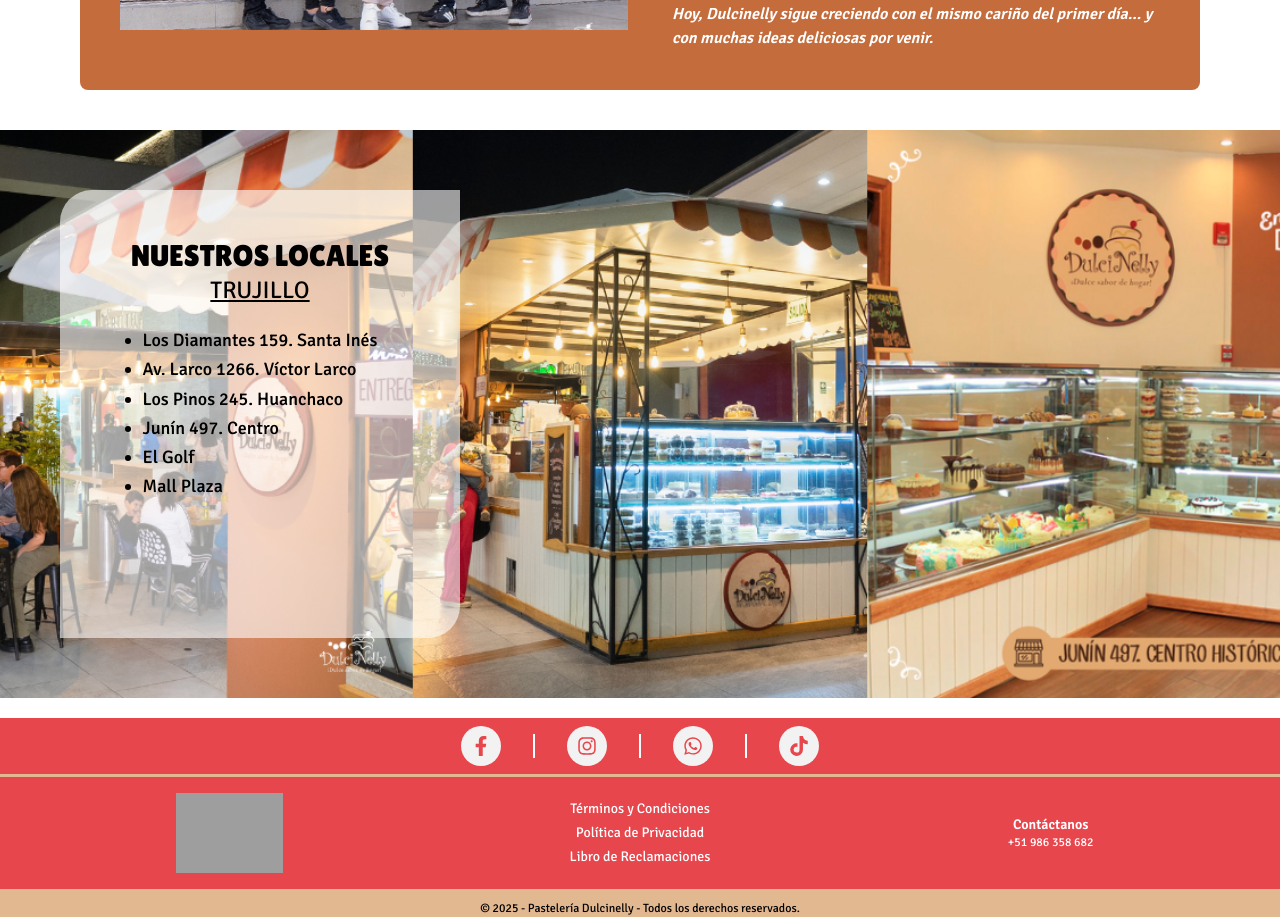
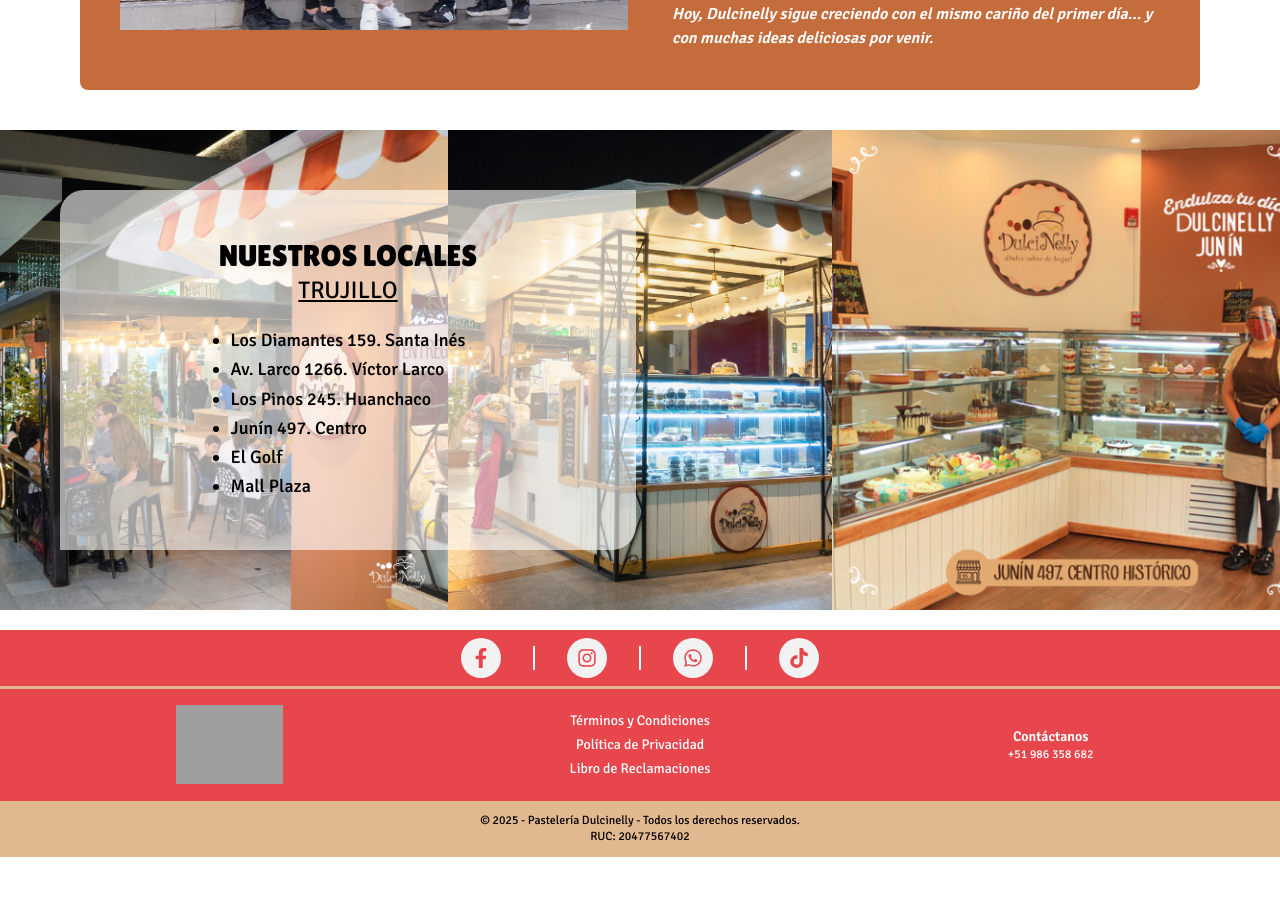
Before and after one commit to YuleisyQuipuzcoa22/IHC, a React (Vite) app in the folder frontend/: page / in a window 1280 px wide. Shown: the part 2240-3157 px from the top of the page. After the commit the page ends 3097 px from the top, so only its background shows below. Built offline with nearby package versions, Linux system fonts and the light colour scheme; grey boxes are pictures that could not be loaded; a web font is replaced by a local one.

Commit message:
responsive

```diff
--- a/frontend/src/components/Dboard_masvendidos.jsx
+++ b/frontend/src/components/Dboard_masvendidos.jsx
@@ -29,7 +29,7 @@
         grid
         grid-cols-1
         sm:grid-cols-2
-        md:grid-cols-3
+        lg:grid-cols-3
         xl:grid-cols-4
         gap-8
         ">
--- a/frontend/src/pages/MainPage.jsx
+++ b/frontend/src/pages/MainPage.jsx
@@ -119,13 +119,13 @@
       </div>
 
       <div
-        className="w-full h-142 bg-cover bg-center bg-no-repeat flex p-5 mb-5"
+  className="w-full min-h-[350px] h-auto bg-cover bg-center bg-no-repeat flex justify-center sm:justify-start items-center p-2 sm:p-5 mb-5"
   style={{ backgroundImage: `url(${sedes})` }}
 >
-        <div className="flex flex-col items-center m-10 bg-white/60 h-auto w-100 rounded-br-4xl rounded-tl-4xl p-12 text-center ">
-          <h1 className=" lilita-text  text-3xl ">NUESTROS LOCALES </h1>
-          <h2 className="underline text-2xl">TRUJILLO</h2>
-          <ul className="text-lg font-medium text-left list-disc leading-relaxed pt-5">
+  <div className="flex flex-col items-center m-2 sm:m-10 bg-white/60 h-auto w-full max-w-xl rounded-br-3xl rounded-tl-3xl p-4 sm:p-12 text-center">
+    <h1 className="lilita-text text-2xl sm:text-3xl">NUESTROS LOCALES</h1>
+    <h2 className="underline text-xl sm:text-2xl">TRUJILLO</h2>
+    <ul className="text-base sm:text-lg font-medium text-left list-disc leading-relaxed pt-3 sm:pt-5 px-4">
       <li>Los Diamantes 159. Santa Inés</li>
       <li>Av. Larco 1266. Víctor Larco</li>
       <li>Los Pinos 245. Huanchaco</li>
```
Lines whose indentation alone changed are shown as unchanged.
